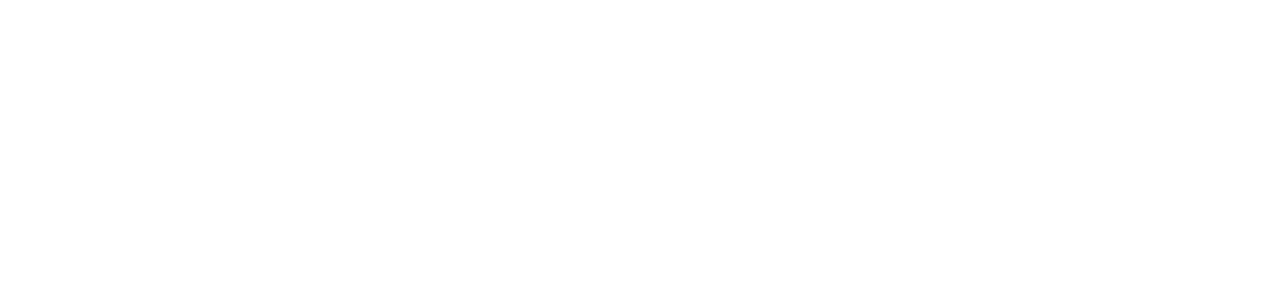
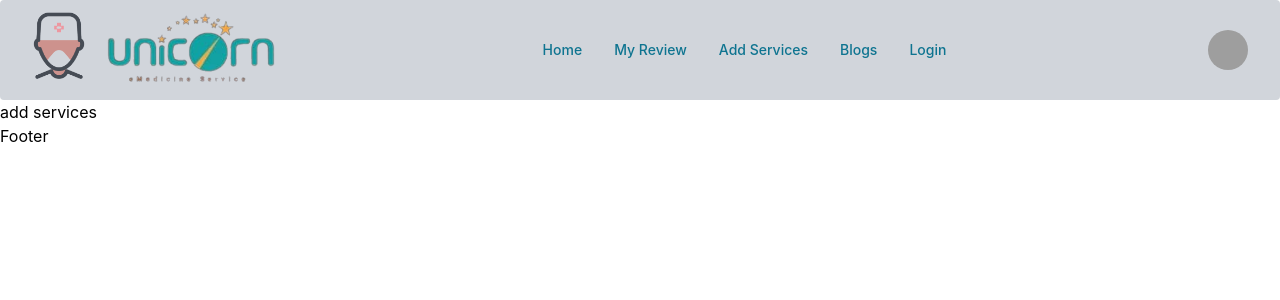
Before and after one commit to mostafizur610/unicorn-eMedicine-client, a React (Create React App) app: page /addservices in a window 1280 px wide. Shown: the top 300 px of the page. Built offline with nearby package versions, Linux system fonts and the light colour scheme; grey boxes are pictures that could not be loaded.

Commit message:
navigation bar set up

```diff
--- a/src/App.js
+++ b/src/App.js
@@ -1,9 +1,12 @@
+import { RouterProvider } from 'react-router-dom';
 import './App.css';
+import router from './Router/Routes/Routes';
 
 function App() {
   return (
-    <div className="App">
-
+    <div className='mx-auto'>
+      <RouterProvider router={router}>
+      </RouterProvider>
     </div>
   );
 }
--- a/src/Layout/Main.js
+++ b/src/Layout/Main.js
@@ -1,9 +1,14 @@
 import React from 'react';
+import { Outlet } from 'react-router-dom';
+import Footer from '../Shared/Footer/Footer';
+import NavigationBar from '../Shared/NavigationBar/NavigationBar';
 
 const Main = () => {
     return (
         <div>
-
+            <NavigationBar></NavigationBar>
+            <Outlet></Outlet>
+            <Footer></Footer>
         </div>
     );
 };
--- a/src/Pages/AddServices/AddServices.js
+++ b/src/Pages/AddServices/AddServices.js
@@ -0,0 +1,11 @@
+import React from 'react';
+
+const AddServices = () => {
+    return (
+        <div>
+            <h2>add services</h2>
+        </div>
+    );
+};
+
+export default AddServices;
--- a/src/Router/Routes/Routes.js
+++ b/src/Router/Routes/Routes.js
@@ -1,11 +1,46 @@
-import React from 'react';
+import { createBrowserRouter } from "react-router-dom";
+import Main from "../../Layout/Main";
+import AddServices from "../../Pages/AddServices/AddServices";
+import Blogs from "../../Pages/Blogs/Blogs";
+import Home from "../../Pages/Home/Home";
+import Login from "../../Pages/Login/Login";
+import MyReview from "../../Pages/MyReview/MyReview";
+import SignUp from "../../Pages/SignUp/SignUp";
 
-const Routes = () => {
-    return (
-        <div>
-            <h2>Routess</h2>
-        </div>
-    );
-};
 
-export default Routes;
+
+const router = createBrowserRouter([
+    {
+        path: '/',
+        element: <Main></Main>,
+        children: [
+            {
+                path: '/',
+                element: <Home></Home>
+            },
+            {
+                path: '/myreview',
+                element: <MyReview></MyReview>
+            },
+            {
+                path: '/addservices',
+                element: <AddServices></AddServices>
+            },
+            {
+                path: '/blogs',
+                element: <Blogs></Blogs>
+            },
+            {
+                path: '/login',
+                element: <Login></Login>
+            },
+            {
+                path: '/signup',
+                element: <SignUp></SignUp>
+            }
+        ]
+    }
+
+])
+
+export default router;
--- a/src/Shared/NavigationBar/NavigationBar.js
+++ b/src/Shared/NavigationBar/NavigationBar.js
@@ -1,74 +1,81 @@
 import { Avatar, Dropdown, Navbar } from 'flowbite-react';
 import React from 'react';
+import { Link } from 'react-router-dom';
+import img1 from '../../assets/logo/logo01.png'
+import img2 from '../../assets/logo/logo02.png'
 
 const NavigationBar = () => {
     return (
-        <Navbar
+        <Navbar className='bg-gray-300'
             fluid={true}
             rounded={true}
         >
             <Navbar.Brand href="https://flowbite.com/">
                 <img
-                    src="https://flowbite.com/docs/images/logo.svg"
-                    className="mr-3 h-6 sm:h-9"
-                    alt="Flowbite Logo"
+                    src={img1}
+                    className="mx-4 h-20"
+                    alt=""
                 />
-                <span className="self-center whitespace-nowrap text-xl font-semibold dark:text-white">
-                    Flowbite
+                <span>
+                    <img className="h-20" src={img2} alt="" />
                 </span>
             </Navbar.Brand>
-            <div className="flex md:order-2">
+            <div className="flex md:order-2 mr-4">
                 <Dropdown
                     arrowIcon={false}
                     inline={true}
                     label={<Avatar alt="User settings" img="https://flowbite.com/docs/images/people/profile-picture-5.jpg" rounded={true} />}
                 >
-                    <Dropdown.Header>
-                        <span className="block text-sm">
-                            Bonnie Green
-                        </span>
-                        <span className="block truncate text-sm font-medium">
-                            name@flowbite.com
-                        </span>
-                    </Dropdown.Header>
-                    <Dropdown.Item>
-                        Dashboard
-                    </Dropdown.Item>
-                    <Dropdown.Item>
-                        Settings
-                    </Dropdown.Item>
-                    <Dropdown.Item>
-                        Earnings
-                    </Dropdown.Item>
-                    <Dropdown.Divider />
-                    <Dropdown.Item>
-                        Sign out
-                    </Dropdown.Item>
                 </Dropdown>
                 <Navbar.Toggle />
             </div>
+
             <Navbar.Collapse>
-                <Navbar.Link
-                    href="/navbars"
-                    active={true}
-                >
-                    Home
+                <Navbar.Link active={true}>
+                    <Link to='/'>Home</Link>
                 </Navbar.Link>
-                <Navbar.Link href="/navbars">
-                    About
+
+                <Navbar.Link active={true} >
+                    <Link to='/myreview'>My Review</Link>
                 </Navbar.Link>
-                <Navbar.Link href="/navbars">
-                    Services
+
+                <Navbar.Link active={true} >
+                    <Link to='/addservices'>Add Services</Link>
                 </Navbar.Link>
-                <Navbar.Link href="/navbars">
-                    Pricing
+
+                <Navbar.Link active={true}>
+                    <Link to='/blogs'>Blogs</Link>
                 </Navbar.Link>
-                <Navbar.Link href="/navbars">
-                    Contact
+
+                <Navbar.Link active={true}>
+                    <Link to='/login'>Login</Link>
                 </Navbar.Link>
             </Navbar.Collapse>
+
         </Navbar>
     );
 };
 
 export default NavigationBar;
+
+
+
+
+// <Navbar.Link
+// href="/navbars"
+// active={true}
+// >
+// Home
+// </Navbar.Link>
+// <Navbar.Link href="/navbars">
+// My Review
+// </Navbar.Link>
+// <Navbar.Link href="/navbars">
+// Add Services
+// </Navbar.Link>
+// <Navbar.Link href="/navbars">
+// Blogs
+// </Navbar.Link>
+// <Navbar.Link href="/navbars">
+// Login
+// </Navbar.Link>
```
